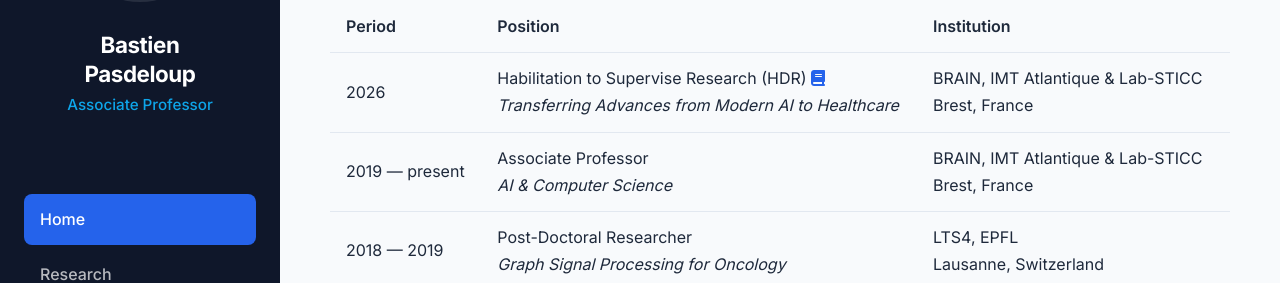
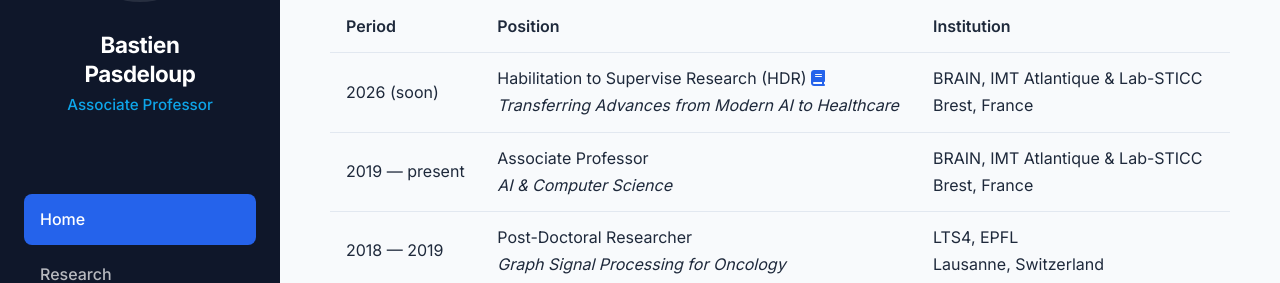
Before and after one commit to BastienPasdeloup/BastienPasdeloup.github.io, a Jekyll site: the page built from index.md, in a window 1280 px wide and 900 px high, scrolled down 579 px. Shown: the part 178-461 px from the top of the window. Built offline with Jekyll 4.4.1, drawn with Linux system fonts in a browser that asks for light colours.

Commit message:
docs: update HDR period to indicate status in index.md

```diff
--- a/index.md
+++ b/index.md
@@ -24,7 +24,7 @@ I am involved in numerous teaching activities at IMT Atlantique, including cours
 
 | Period | Position | Institution |
 |--------|----------|-------------|
-| 2026 | Habilitation to Supervise Research (HDR) [<i class="fas fa-book"></i>](/hdr/files/pasdeloup_2026_hdr_document.pdf)<br />*Transferring Advances from Modern AI to Healthcare* | BRAIN, IMT Atlantique & Lab-STICC<br />Brest, France |
+| 2026 (soon) | Habilitation to Supervise Research (HDR) [<i class="fas fa-book"></i>](/hdr/files/pasdeloup_2026_hdr_document.pdf)<br />*Transferring Advances from Modern AI to Healthcare* | BRAIN, IMT Atlantique & Lab-STICC<br />Brest, France |
 | 2019 — present | Associate Professor<br />*AI & Computer Science* | BRAIN, IMT Atlantique & Lab-STICC<br />Brest, France |
 | 2018 — 2019 | Post-Doctoral Researcher<br />*Graph Signal Processing for Oncology* | LTS4, EPFL<br />Lausanne, Switzerland |
 | 2015 — 2017 | PhD [<i class="fas fa-book"></i>](https://theses.hal.science/tel-01708824)<br />*AI & Graph Signal Processing* | IMT Atlantique<br />Brest, France |
```
